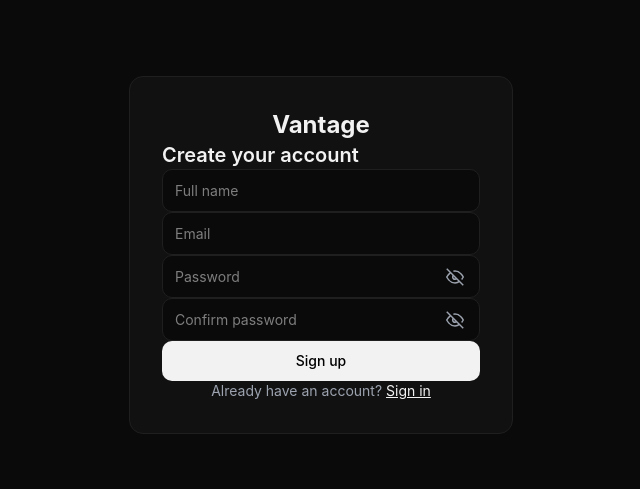
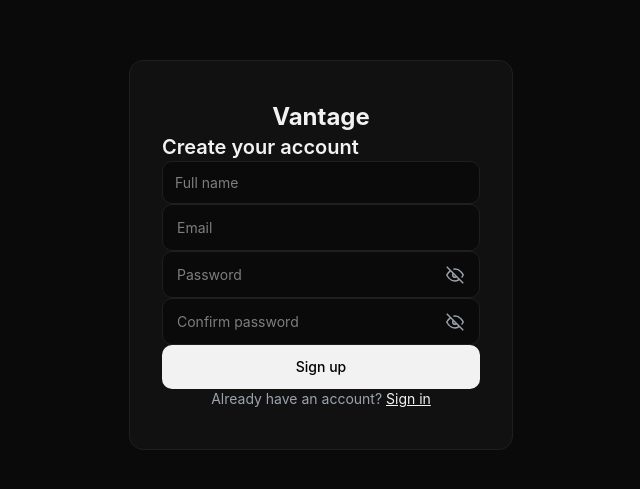
Before and after one commit to Ishvirchopra35/vantage, a Next.js app: page /signup in a window 1280 px wide. Shown: the part 145-634 px from the top of the page, without its empty margins (319-959 px from the left). Built offline with nearby package versions, Linux system fonts and the light colour scheme; no server answers.

Commit message:
style: Improve spacing and padding on auth pages for cleaner look

```diff
--- a/app/(auth)/login/page.tsx
+++ b/app/(auth)/login/page.tsx
@@ -57,21 +57,21 @@ export default function LoginPage() {
           backgroundColor: 'var(--card)',
           border: '1px solid var(--border)',
           borderRadius: '14px',
-          padding: '32px',
+          padding: '40px 32px',
         }}
       >
         {/* Wordmark */}
-        <h1 className="text-center text-2xl font-bold mb-8" style={{ color: 'var(--text)' }}>
+        <h1 className="text-center text-2xl font-bold mb-10" style={{ color: 'var(--text)' }}>
           Vantage
         </h1>
 
         {/* Heading */}
-        <h2 className="text-xl font-semibold mb-6" style={{ color: 'var(--text)' }}>
+        <h2 className="text-xl font-semibold mb-8" style={{ color: 'var(--text)' }}>
           Welcome back
         </h2>
 
         {/* Email Input */}
-        <div className="mb-4">
+        <div className="mb-5">
           <input
             type="email"
             placeholder="Email"
@@ -82,7 +82,7 @@ export default function LoginPage() {
               width: '100%',
               border: '1px solid var(--border)',
               borderRadius: '10px',
-              padding: '10px 12px',
+              padding: '12px 14px',
               backgroundColor: 'var(--bg)',
               color: 'var(--text)',
               fontSize: '14px',
@@ -99,7 +99,7 @@ export default function LoginPage() {
         </div>
 
         {/* Password Input */}
-        <div className="mb-6 relative">
+        <div className="mb-8 relative">
           <div className="relative">
             <input
               type={showPassword ? 'text' : 'password'}
@@ -111,8 +111,8 @@ export default function LoginPage() {
                 width: '100%',
                 border: '1px solid var(--border)',
                 borderRadius: '10px',
-                padding: '10px 12px',
-                paddingRight: '40px',
+                padding: '12px 14px',
+                paddingRight: '44px',
                 backgroundColor: 'var(--bg)',
                 color: 'var(--text)',
                 fontSize: '14px',
@@ -166,7 +166,7 @@ export default function LoginPage() {
             backgroundColor: 'var(--accent)',
             color: '#000',
             borderRadius: '10px',
-            padding: '10px 16px',
+            padding: '12px 16px',
             border: 'none',
             cursor: loading ? 'not-allowed' : 'pointer',
             opacity: loading ? 0.6 : 1,
@@ -196,7 +196,7 @@ export default function LoginPage() {
         {/* Error Message */}
         {error && (
           <div
-            className="mt-4 p-3 rounded-lg text-sm"
+            className="mt-6 p-4 rounded-lg text-sm"
             style={{
               backgroundColor: 'rgba(239, 68, 68, 0.1)',
               border: '1px solid rgba(239, 68, 68, 0.3)',
@@ -208,7 +208,7 @@ export default function LoginPage() {
         )}
 
         {/* Sign Up Link */}
-        <p className="text-center text-sm mt-6" style={{ color: 'var(--muted)' }}>
+        <p className="text-center text-sm mt-8" style={{ color: 'var(--muted)' }}>
           Don't have an account?{' '}
           <Link href="/signup" className="underline" style={{ color: 'var(--accent)' }}>
             Sign up
--- a/app/(auth)/signup/page.tsx
+++ b/app/(auth)/signup/page.tsx
@@ -91,21 +91,21 @@ export default function SignupPage() {
           backgroundColor: 'var(--card)',
           border: '1px solid var(--border)',
           borderRadius: '14px',
-          padding: '32px',
+          padding: '40px 32px',
         }}
       >
         {/* Wordmark */}
-        <h1 className="text-center text-2xl font-bold mb-8" style={{ color: 'var(--text)' }}>
+        <h1 className="text-center text-2xl font-bold mb-10" style={{ color: 'var(--text)' }}>
           Vantage
         </h1>
 
         {/* Heading */}
-        <h2 className="text-xl font-semibold mb-6" style={{ color: 'var(--text)' }}>
+        <h2 className="text-xl font-semibold mb-8" style={{ color: 'var(--text)' }}>
           Create your account
         </h2>
 
         {/* Full Name Input */}
-        <div className="mb-4">
+        <div className="mb-5">
           <input
             type="text"
             placeholder="Full name"
@@ -133,7 +133,7 @@ export default function SignupPage() {
         </div>
 
         {/* Email Input */}
-        <div className="mb-4">
+        <div className="mb-5">
           <input
             type="email"
             placeholder="Email"
@@ -144,7 +144,7 @@ export default function SignupPage() {
               width: '100%',
               border: '1px solid var(--border)',
               borderRadius: '10px',
-              padding: '10px 12px',
+              padding: '12px 14px',
               backgroundColor: 'var(--bg)',
               color: 'var(--text)',
               fontSize: '14px',
@@ -161,7 +161,7 @@ export default function SignupPage() {
         </div>
 
         {/* Password Input */}
-        <div className="mb-4 relative">
+        <div className="mb-5 relative">
           <input
             type={showPassword ? 'text' : 'password'}
             placeholder="Password"
@@ -172,8 +172,8 @@ export default function SignupPage() {
               width: '100%',
               border: '1px solid var(--border)',
               borderRadius: '10px',
-              padding: '10px 12px',
-              paddingRight: '40px',
+              padding: '12px 14px',
+              paddingRight: '44px',
               backgroundColor: 'var(--bg)',
               color: 'var(--text)',
               fontSize: '14px',
@@ -218,7 +218,7 @@ export default function SignupPage() {
         </div>
 
         {/* Confirm Password Input */}
-        <div className="mb-6 relative">
+        <div className="mb-8 relative">
           <input
             type={showConfirmPassword ? 'text' : 'password'}
             placeholder="Confirm password"
@@ -229,8 +229,8 @@ export default function SignupPage() {
               width: '100%',
               border: '1px solid var(--border)',
               borderRadius: '10px',
-              padding: '10px 12px',
-              paddingRight: '40px',
+              padding: '12px 14px',
+              paddingRight: '44px',
               backgroundColor: 'var(--bg)',
               color: 'var(--text)',
               fontSize: '14px',
@@ -283,7 +283,7 @@ export default function SignupPage() {
             backgroundColor: 'var(--accent)',
             color: '#000',
             borderRadius: '10px',
-            padding: '10px 16px',
+            padding: '12px 16px',
             border: 'none',
             cursor: loading ? 'not-allowed' : 'pointer',
             opacity: loading ? 0.6 : 1,
@@ -313,7 +313,7 @@ export default function SignupPage() {
         {/* Validation Error */}
         {validationError && (
           <div
-            className="mt-4 p-3 rounded-lg text-sm"
+            className="mt-6 p-4 rounded-lg text-sm"
             style={{
               backgroundColor: 'rgba(239, 68, 68, 0.1)',
               border: '1px solid rgba(239, 68, 68, 0.3)',
@@ -327,7 +327,7 @@ export default function SignupPage() {
         {/* Server Error */}
         {error && (
           <div
-            className="mt-4 p-3 rounded-lg text-sm"
+            className="mt-4 p-4 rounded-lg text-sm"
             style={{
               backgroundColor: 'rgba(239, 68, 68, 0.1)',
               border: '1px solid rgba(239, 68, 68, 0.3)',
@@ -339,7 +339,7 @@ export default function SignupPage() {
         )}
 
         {/* Sign In Link */}
-        <p className="text-center text-sm mt-6" style={{ color: 'var(--muted)' }}>
+        <p className="text-center text-sm mt-8" style={{ color: 'var(--muted)' }}>
           Already have an account?{' '}
           <Link href="/login" className="underline" style={{ color: 'var(--accent)' }}>
             Sign in
```
